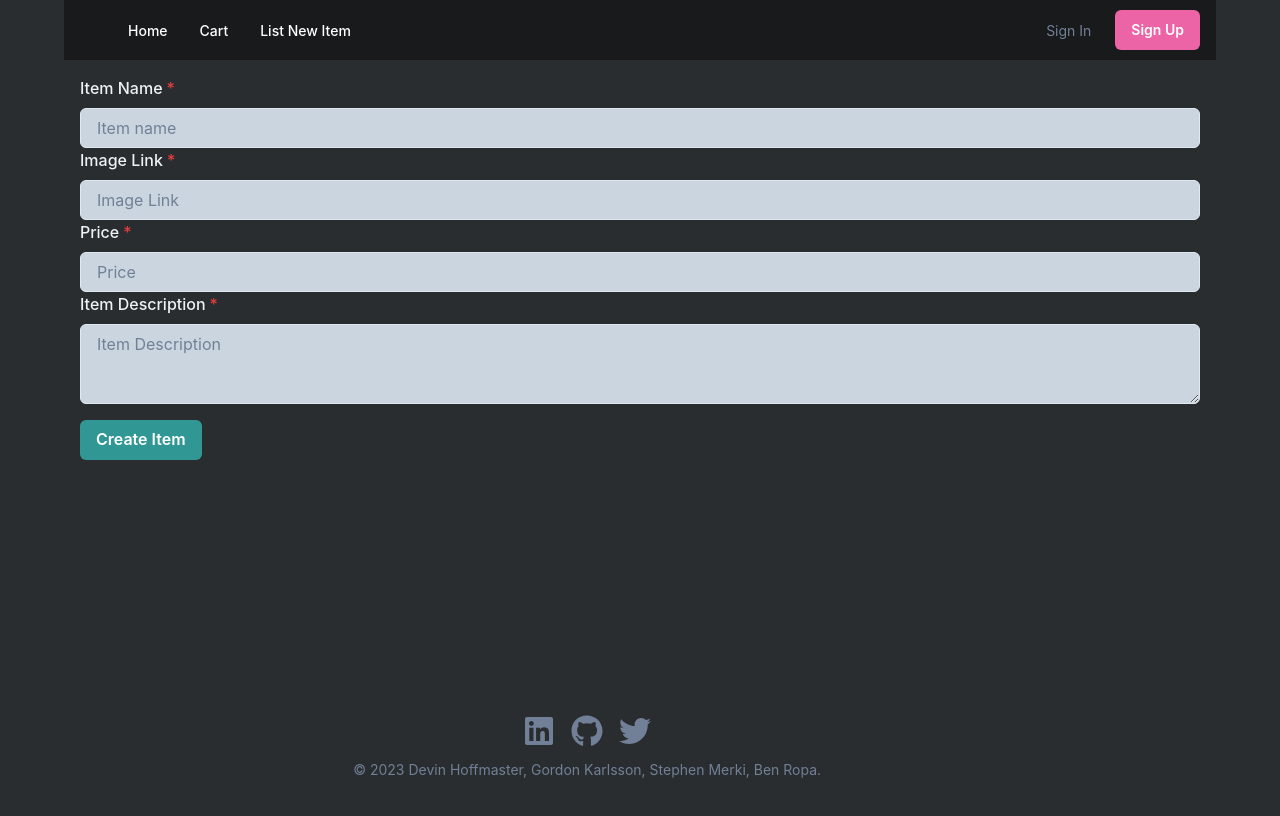
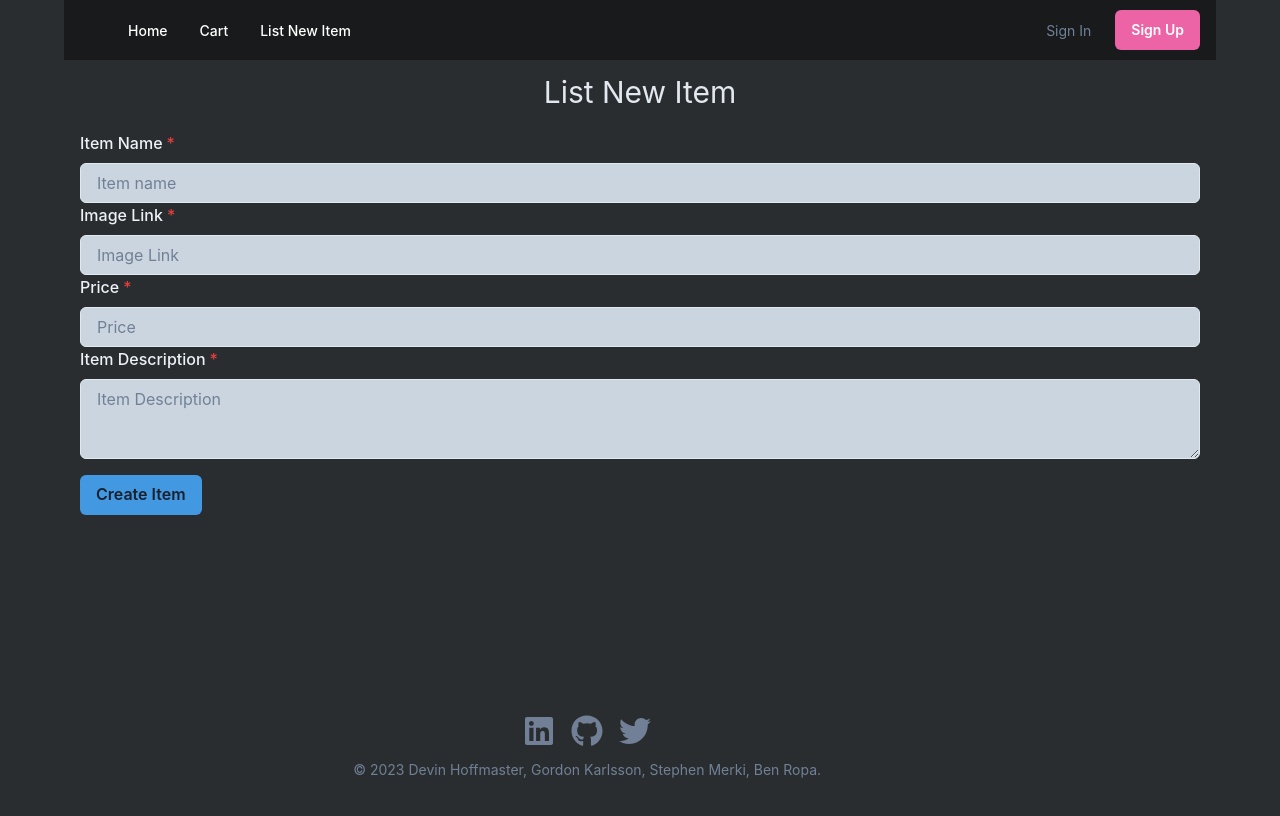
Before and after one commit to gpkarlsson/E_commerce_Placeholder, a React app in the folder client/: page /create in a window 1280 px wide. Shown: the top 816 px of the page. Built offline with nearby package versions, Linux system fonts and the light colour scheme; the HTML template or start-up script is replaced by a standard one.

Commit message:
updates to styling on List New Item page

```diff
--- a/client/src/pages/Create.jsx
+++ b/client/src/pages/Create.jsx
@@ -6,6 +6,7 @@ import {
   Input,
   FormErrorMessage,
   Textarea,
+  Text,
   Button,
   NumberInput,
   NumberInputField,
@@ -119,6 +120,7 @@ const Create = () => {
 
   return (
     <div style={{ display: 'flex', flexDirection: 'column', minHeight: '100vh' }}>
+       <Text textAlign={"center"} paddingTop="10px" fontSize="30px" color="gray.200">List New Item</Text>
       <Box
         as="form"
         noValidate
@@ -183,7 +185,7 @@ const Create = () => {
           </FormErrorMessage>
         </FormControl>
 
-        <Button mt={4} colorScheme="teal" type="submit">
+        <Button mt={4} bg="blue.400" type="submit">
           Create Item
         </Button>
       </Box>
--- a/client/src/pages/Login.jsx
+++ b/client/src/pages/Login.jsx
@@ -114,6 +114,7 @@ const LoginForm = () => {
             <Text textAlign={"right"} color="gray.200">Forgot your password?</Text>
           </Link>
         <Button
+          width="86px"
           bg="blue.400"
           mt={4}
           isLoading={false}
```
